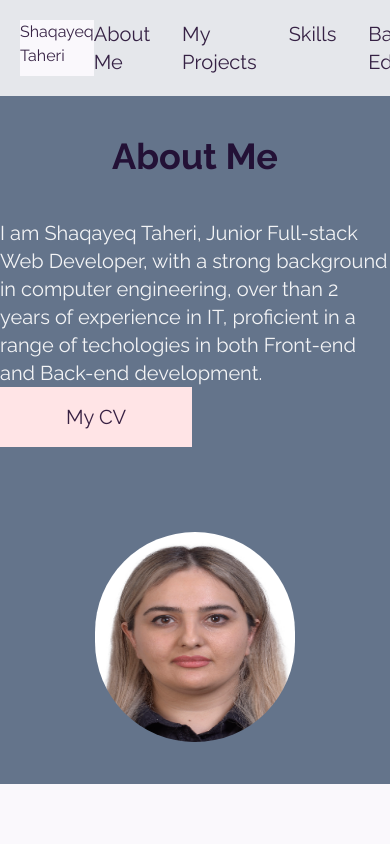
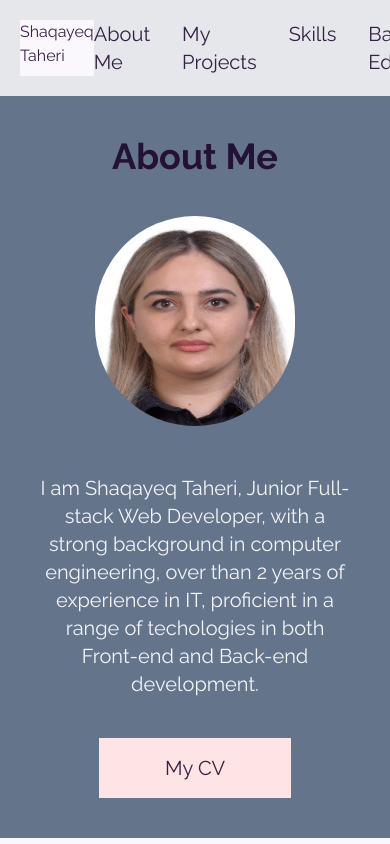
Before and after one commit to Shaqayeq-taheri/Portfolio-Shaqayeq-Taheri, a React (Vite) app: page /aboutme in a window 390 px wide. Shown: the top 844 px of the page. Built offline with nearby package versions, Linux system fonts and the light colour scheme.

Commit message:
about me page is fully responsive

```diff
--- a/src/components/Aboutme.jsx
+++ b/src/components/Aboutme.jsx
@@ -1,20 +1,19 @@
-import React from "react";
-
 function Aboutme() {
   return (
     <div className="">
         <h2 className="text-4xl text-center font-bold bg-slate-500 pt-10 ">About Me</h2>
-      <div className="flex items-center justify-center bg-slate-500 flex-wrap " style={{ height: '38rem' }} >
+      <div className="flex items-center justify-center bg-slate-500 flex-wrap md:gap-24" style={{ height: '38rem' }} >
 
-      <div  className="flex flex-col justify-center  bg-slate-500 md:gap-5 sm:gap-3  md:w-1/2 sm:p-5 " >
+      <div  className="flex flex-col justify-center p-10 md:p-5 bg-slate-500 gap-10 md:w-1/2 " >
         {/* w-1/2 means style={{width:'50%'}} */}
 
 
-         <p className="text-gray-100 text-xl dark:text-gray-400 bg-slate-500 max-w-xlg"> I am Shaqayeq Taheri, Junior Full-stack Web Developer, with a strong background in computer engineering, over than 2 years of experience in IT, proficient in a range of techologies in both Front-end and Back-end development. </p>
-<button  className="text-xl   w-48 bg-rose-100 hover:bg-rose-200 transition delay-100 p-4 ">My CV</button>
+         <p className="text-gray-100 text-xl text-center md:text-left dark:text-gray-400 bg-slate-500 max-w-xlg"> I am Shaqayeq Taheri, Junior Full-stack Web Developer, with a strong background in computer engineering, over than 2 years of experience in IT, proficient in a range of techologies in both Front-end and Back-end development. </p>
+<button  className="text-xl mx-auto md:mx-0  w-48 bg-rose-100 hover:bg-rose-200 transition delay-100 p-4 ">My CV</button>
 
       </div>
-    <img src="src/assets/images/myImage.jpg" alt="" className="  rounded-full lg:order-last xs:order-first xs:ml-3 xs:mb-3" style={{width:'200px', height:'210px'}} />
+    <img src="src/assets/images/myImage.jpg" alt="" className="  rounded-full order-first md:order-last mb-2 mt-10 md:mt-0 md:mb-20" style={{width:'200px', height:'210px' }} />
+    {/* I used the md:order-last class, which will override the order-first class for screen sizes greater than or equal to 768px. */}
     </div>
     </div>
 
```
